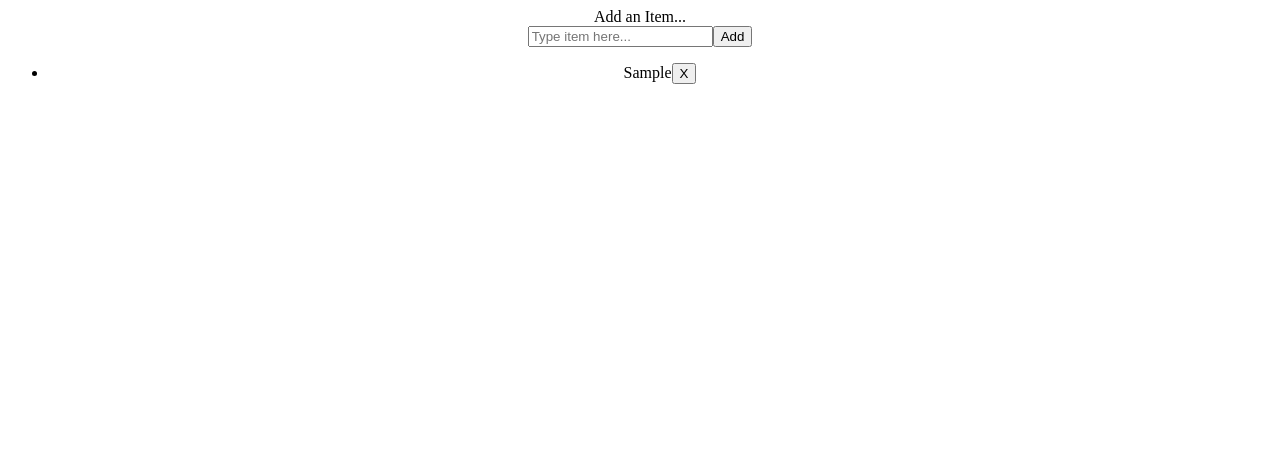
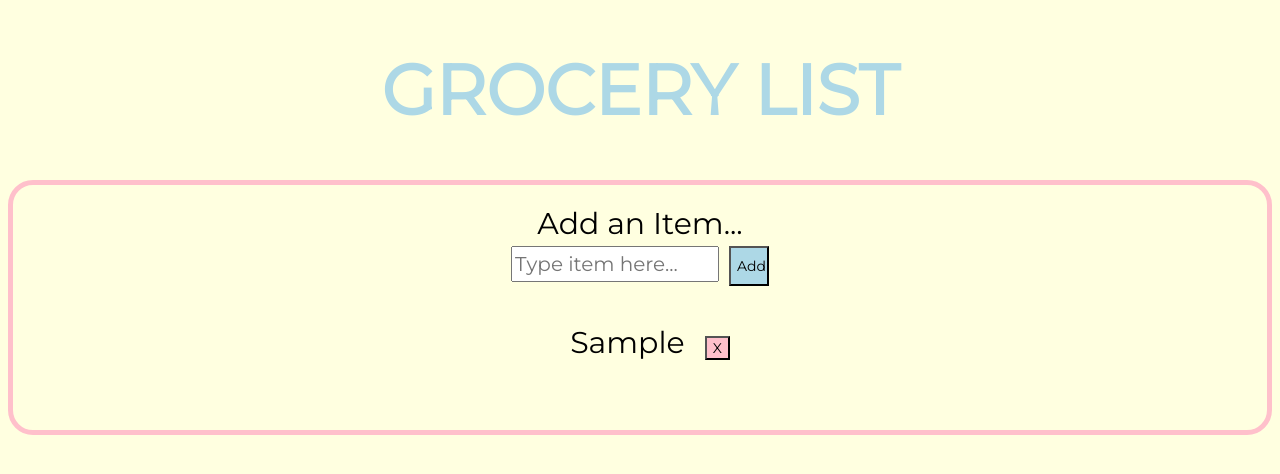
Before and after one commit to beverlyosoria/grocerylist-react, a React (Create React App) app: page / in a window 1280 px wide. Both pictures are taken after typing "Sample" into the empty fields and a click on the button "Add". Shown: the top 474 px of the page. Built offline with nearby package versions, Linux system fonts and the light colour scheme.

Commit message:
adds styling

```diff
--- a/public/index.html
+++ b/public/index.html
@@ -2,6 +2,7 @@
 <html lang="en">
   <head>
     <meta charset="utf-8" />
+
     <link rel="icon" href="%PUBLIC_URL%/favicon.ico" />
     <meta name="viewport" content="width=device-width, initial-scale=1" />
     <meta name="theme-color" content="#000000" />
@@ -10,11 +11,8 @@
       content="Web site created using create-react-app"
     />
     <link rel="apple-touch-icon" href="%PUBLIC_URL%/logo192.png" />
-    <!--
-      manifest.json provides metadata used when your web app is installed on a
-      user's mobile device or desktop. See https://developers.google.com/web/fundamentals/web-app-manifest/
-    -->
     <link rel="manifest" href="%PUBLIC_URL%/manifest.json" />
+    <link href="https://fonts.googleapis.com/css?family=Montserrat&display=swap" rel="stylesheet">
 
     <title>Grocery List</title>
   </head>
--- a/src/App.css
+++ b/src/App.css
@@ -1,38 +1,40 @@
-.App {
+body {
+	font-family: 'Montserrat', sans-serif;
+	background: lightyellow;
+	font-size: 30px;
 	text-align: center;
 }
-
-.App-logo {
-	height: 40vmin;
-	pointer-events: none;
+h1 {
+	text-align: center;
+	color: lightblue;
+	font-size: 70px;
 }
-
-@media (prefers-reduced-motion: no-preference) {
-	.App-logo {
-		animation: App-logo-spin infinite 20s linear;
-	}
+input {
+	font-family: 'Montserrat', sans-serif;
+	width: 200px;
+	height: 30px;
+	margin-right: 10px;
+	font-size: 20px;
 }
-
-.App-header {
-	background-color: #282c34;
-	min-height: 100vh;
-	display: flex;
-	flex-direction: column;
-	align-items: center;
-	justify-content: center;
-	font-size: calc(10px + 2vmin);
-	color: white;
+button {
+	font-family: 'Montserrat', sans-serif;
+	font-size: 14px;
 }
-
-.App-link {
-	color: #61dafb;
+ul {
+	list-style: none;
 }
-
-@keyframes App-logo-spin {
-	from {
-		transform: rotate(0deg);
-	}
-	to {
-		transform: rotate(360deg);
-	}
+.container {
+	padding: 20px;
+	border: 5px solid pink;
+	border-radius: 25px;
 }
+.add-btn {
+	background: lightblue;
+	text-align: center;
+	width: 40px;
+	height: 40px;
+}
+.delete-btn {
+	background: pink;
+	margin: 20px;
+}
--- a/src/App.js
+++ b/src/App.js
@@ -48,6 +48,8 @@ class App extends Component {
 	render() {
 		return (
 			<div className="App">
+				<h1>GROCERY LIST</h1>
+				<div className="container">
 					<div>
 						Add an Item...
 						<br />
@@ -58,18 +60,24 @@ class App extends Component {
 						value={this.state.newItem}
 						onChange={(e) => this.updateInput('newItem', e.target.value)}
 					/>
-				<button onClick={() => this.addItem()}>Add</button>
+					<button className="add-btn" onClick={() => this.addItem()}>
+						Add
+					</button>
 					<br />
+
 					<ul>
 						{this.state.list.map((item) => {
 							return (
 								<li key={item.id}>
 									{item.value}
-								<button onClick={() => this.deleteItem(item.id)}>X</button>
+									<button className="delete-btn" onClick={() => this.deleteItem(item.id)}>
+										X
+									</button>
 								</li>
 							);
 						})}
 					</ul>
+				</div>
 			</div>
 		);
 	}
```
Lines whose indentation alone changed are shown as unchanged.
